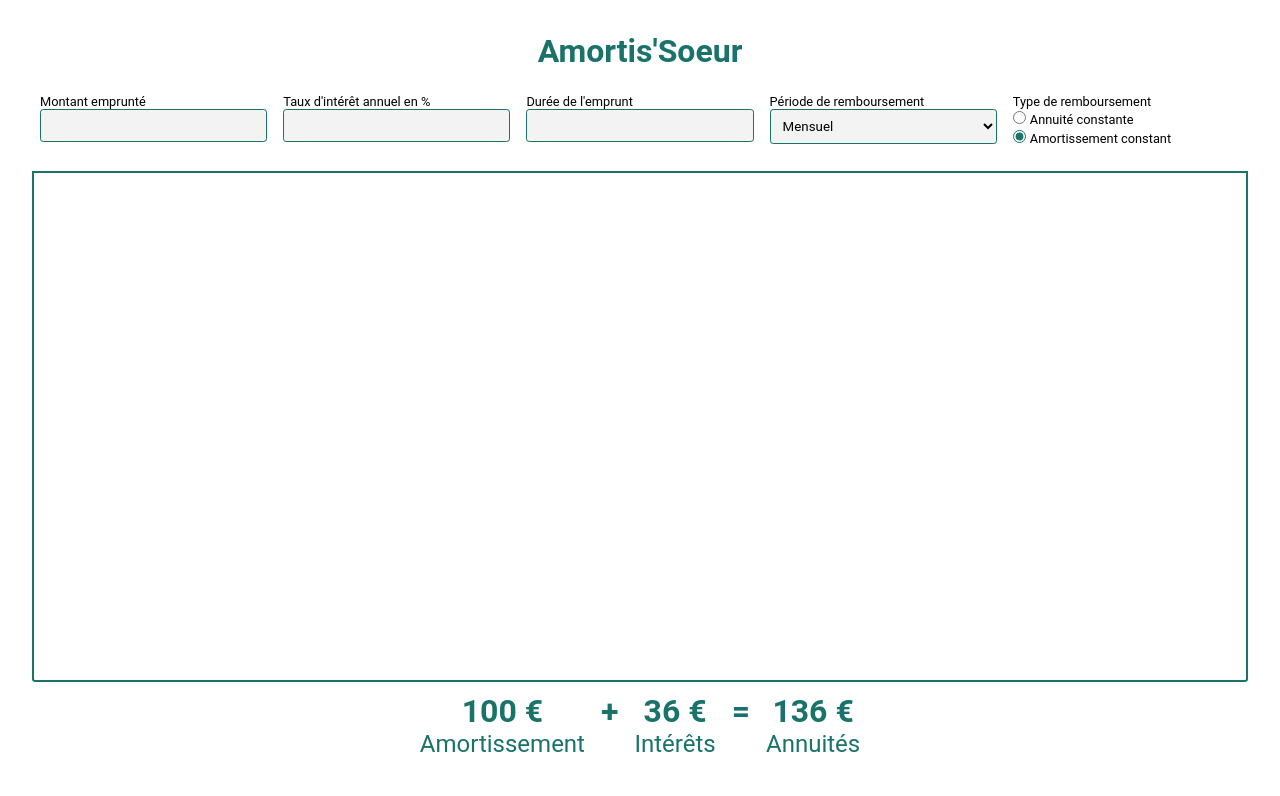
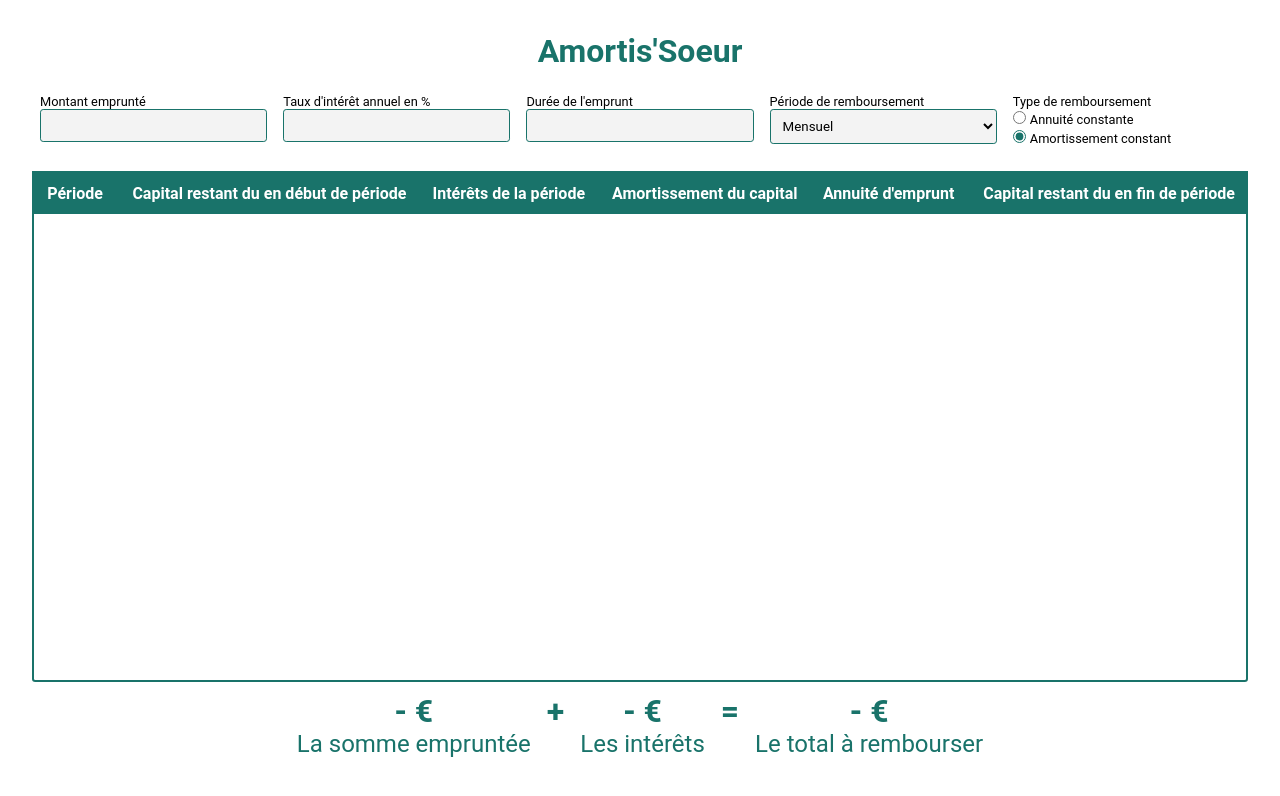
Before and after one commit to LucasDebeve/amortisSoeur, a plain HTML site: page index.html in a window 1280 px wide. Drawn offline with Linux system fonts and the light colour scheme.

Commit message:
Affichage par défaut

```diff
--- a/index.html
+++ b/index.html
@@ -50,27 +50,34 @@
     </form>
     <main>
         <table id="emprunt">
-
+            <tr>
+                <th>Période</th>
+                <th>Capital restant du en début de période</th>
+                <th>Intérêts de la période</th>
+                <th>Amortissement du capital</th>
+                <th>Annuité d'emprunt</th>
+                <th>Capital restant du en fin de période</th>
+            </tr>
         </table>
     </main>
     <footer id="footer">
         <div>
-            <p id="amo">100 €</p>
-            <p class="sub">Amortissement</p>
+            <p id="amo">- €</p>
+            <p class="sub">La somme empruntée</p>
         </div>
         <div>
             <p>+</p>
         </div>
         <div>
-            <p id="int">36 €</p>
-            <p class="sub">Intérêts</p>
+            <p id="int">- €</p>
+            <p class="sub">Les intérêts</p>
         </div>
         <div>
             <p>=</p>
         </div>
         <div>
-            <p id="ann">136 €</p>
-            <p class="sub">Annuités</p>
+            <p id="ann">- €</p>
+            <p class="sub">Le total à rembourser</p>
         </div>
     </footer>
     <script src="script.js"></script>
```
